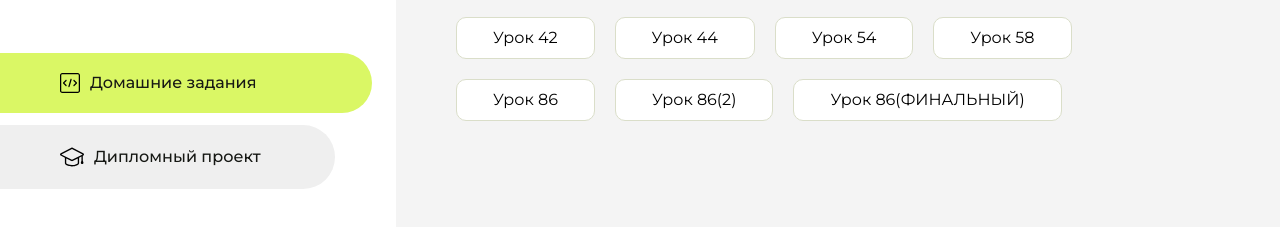
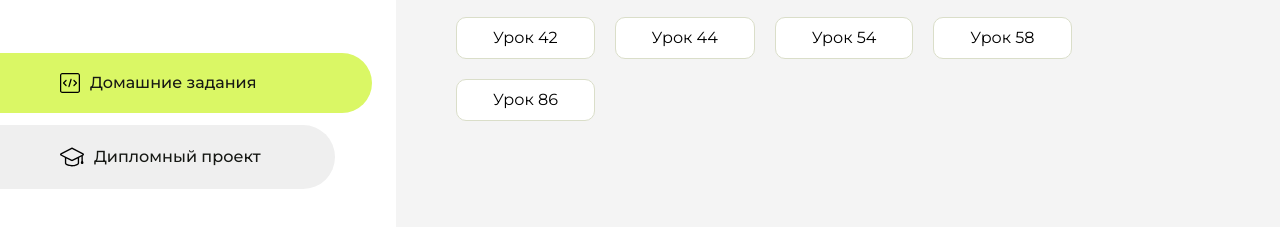
Before and after one commit to Nikita-front56/Homework-1, a plain HTML site: page index.html in a window 1280 px wide. Shown: the part 283-510 px from the top of the page. Drawn offline with Linux system fonts and the light colour scheme.

Commit message:
Update index.html

```diff
--- a/index.html
+++ b/index.html
@@ -120,13 +120,7 @@
                         <a href="lesson-58/index.html">Урок 58</a>
                     </li>
                     <li class="content__list-item">
-                        <a href="lesson-86-layout/index.html">Урок 86</a>
-                    </li>
-                    <li class="content__list-item">
-                        <a href="lesson-86-/index.html">Урок 86(2)</a>
-                    </li>
-                    <li class="content__list-item">
-                        <a href="lesson86/index.html">Урок 86(ФИНАЛЬНЫЙ)</a>
+                        <a href="lesson86/index.html">Урок 86</a>
                     </li>
                 </ul>
             </div>
```
